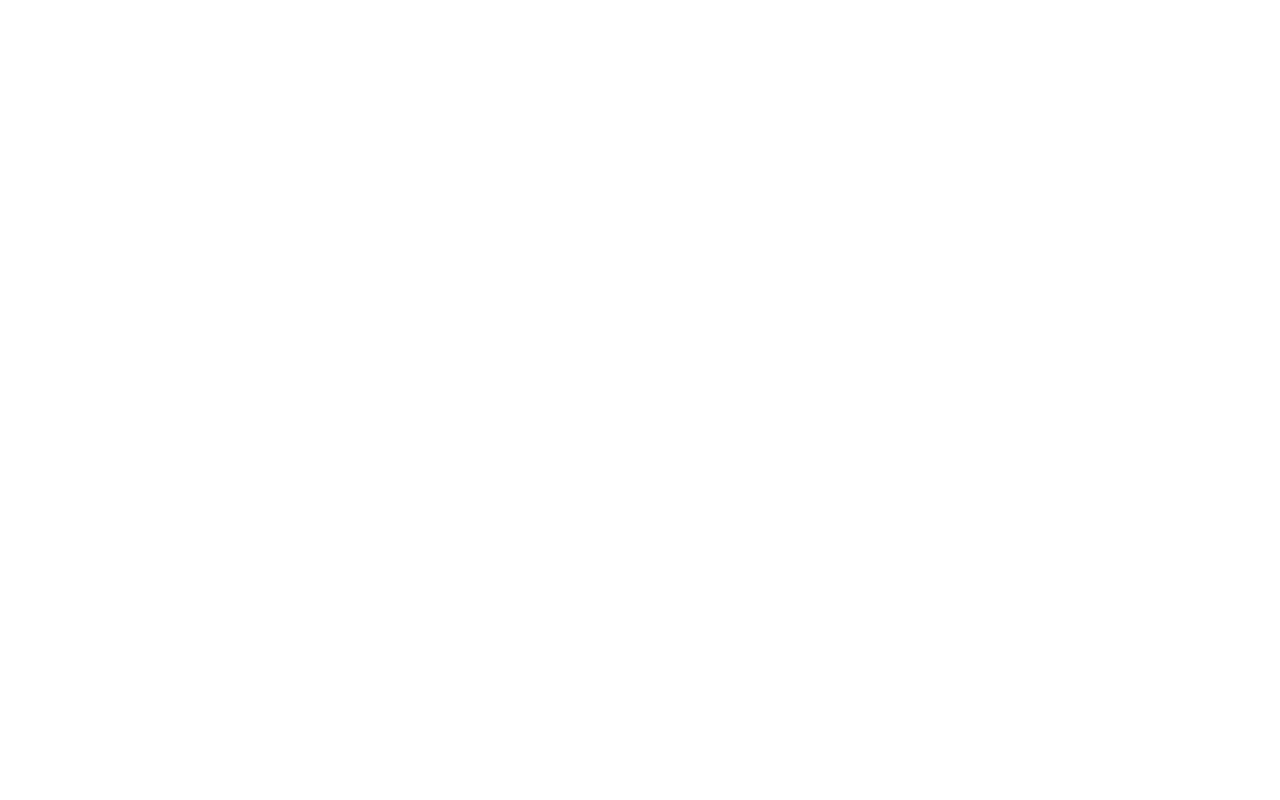
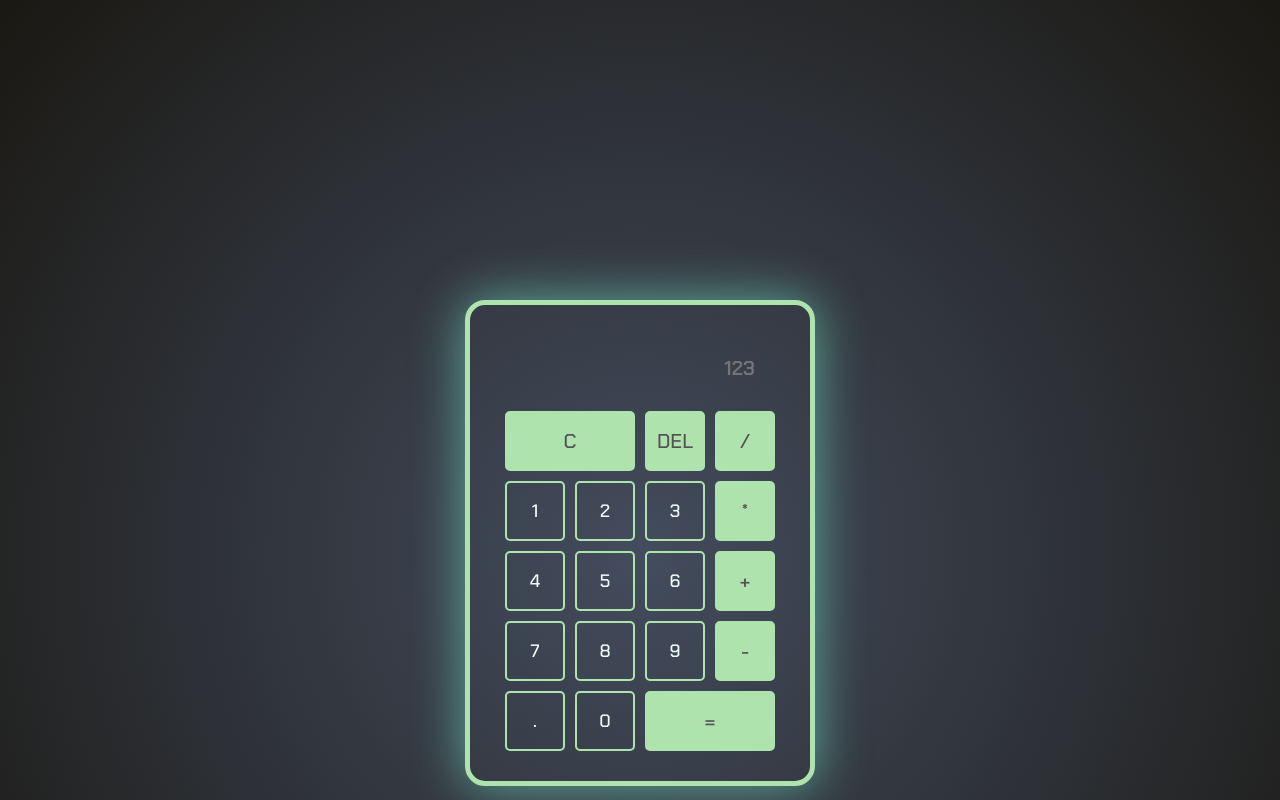
Before and after one commit to padawan009/calculator, a plain HTML site: page index.html in a window 1280 px wide. Shown: the top 800 px of the page. Drawn offline with Linux system fonts and the light colour scheme; a web font is replaced by a local one.

Commit message:
almost made design and some js

```diff
--- a/index.html
+++ b/index.html
@@ -4,11 +4,44 @@
     <meta charset="UTF-8">
     <meta name="viewport" content="width=device-width, initial-scale=1.0">
     <link rel="stylesheet" href="./style.css">
-    <link rel="stylesheet" href="./reset.css">
+    <!-- <link rel="stylesheet" href="./reset.css"> -->
     <link rel="icon" type="image/icon" href="./images/calculator-minimalistic.256x255.png">
     <title>Calculator</title>
 </head>
 <body>
+    <section>
+        <input type="text" id="display" placeholder="123"></div>
+        <div class="buttons-container">
+            <div class="buttons-row-block">
+                <button id="clean-all">C</button>
+                <button id="delete">DEL</button>
+                <button id="divide" class="operator-button">/</button>
+            </div>
+           <div class="buttons-row-block">
+                <button id="one" class="number-button">1</button>
+                <button id="two" class="number-button">2</button>
+                <button id="three" class="number-button">3</button>
+                <button id="multiply" class="operator-button">*</button>
+           </div>
+           <div class="buttons-row-block">
+                <button id="four" class="number-button">4</button>
+                <button id="five" class="number-button">5</button>
+                <button id="six" class="number-button">6</button>
+                <button id="add" class="operator-button">+</button>
+           </div>
+           <div class="buttons-row-block">
+                <button id="seven" class="number-button">7</button>
+                <button id="eight" class="number-button">8</button>
+                <button id="nine" class="number-button">9</button>
+                <button id="subtract" class="operator-button">-</button>
+            </div>
+            <div class="buttons-row-block">
+                <button id="dot" class="dot-button">.</button>
+                <button id="zero" class="number-button">0</button>
+                <button id="equal">=</button>
+            </div>
+        </div>
+    </section>
     <script src="./script.js"></script>
 </body>
 </html>
--- a/reset.css
+++ b/reset.css
@@ -0,0 +1,48 @@
+
+/* 1. Use a more-intuitive box-sizing model */
+*, *::before, *::after {
+    box-sizing: border-box;
+  }
+
+  /* 2. Remove default margin */
+  * {
+    margin: 0;
+  }
+
+  body {
+    /* 3. Add accessible line-height */
+    line-height: 1.5;
+    /* 4. Improve text rendering */
+    -webkit-font-smoothing: antialiased;
+  }
+
+  /* 5. Improve media defaults */
+  img, picture, video, canvas, svg {
+    display: block;
+    max-width: 100%;
+  }
+
+  /* 6. Inherit fonts for form controls */
+  input, button, textarea, select {
+    font: inherit;
+  }
+
+  /* 7. Avoid text overflows */
+  p, h1, h2, h3, h4, h5, h6 {
+    overflow-wrap: break-word;
+  }
+
+  /* 8. Improve line wrapping */
+  p {
+    text-wrap: pretty;
+  }
+  h1, h2, h3, h4, h5, h6 {
+    text-wrap: balance;
+  }
+
+  /*
+    9. Create a root stacking context
+  */
+  #root, #__next {
+    isolation: isolate;
+  }
--- a/script.js
+++ b/script.js
@@ -0,0 +1,46 @@
+const operatorButtons = document.getElementsByClassName('operator-button')
+const numericButtons = document.getElementsByClassName('number-button')
+const equalButton = document.getElementById('equal')
+const cleanAllButton = document.getElementById('clean-all')
+const deleteButton = document.getElementById('delete')
+const inputValue = document.getElementById('display')
+let currentNumber = ''
+let previousNumber = ''
+let operator = ''
+
+
+Array.from(numericButtons).forEach(button => {
+    button.addEventListener('click', getInputeValue);
+    // currentNumber = Number(currentNumber)
+    // console.log(currentNumber, typeof currentNumber)
+})
+
+
+function getInputeValue() {
+
+    currentNumber += inputValue.value
+    inputValue.value = currentNumber
+    console.log(currentNumber)
+    console.log(inputValue.value)
+
+}
+
+
+
+// Array.from(operatorButtons).forEach(button => {
+//     button.addEventListener('click', getInputeValue)
+// })
+
+function operate(operator, currentNumber, previousNumber) {
+    switch(operator) {
+        case '+':
+            return previousNumber + currentNumber
+        case '-':
+            return previousNumber - currentNumber
+        case '*':
+             return previousNumber * currentNumber
+        case '/':
+             return currentNumber === 0 ? "Ошибка: делить на ноль нельзя!" : previousNumber / currentNumber
+    }
+    return
+}
--- a/style.css
+++ b/style.css
@@ -0,0 +1,99 @@
+@import url('https://fonts.googleapis.com/css2?family=Plus+Jakarta+Sans:wght@400;700&display=swap');
+@import url('https://fonts.googleapis.com/css2?family=Bungee+Spice&family=Chakra+Petch:ital,wght@0,300;0,400;0,500;0,600;0,700;1,300;1,400;1,500;1,600;1,700&family=Doto:wght@100..900&family=Inter:ital,opsz,wght@0,14..32,100..900;1,14..32,100..900&family=Raleway:ital,wght@0,100..900;1,100..900&family=Roboto+Condensed:ital,wght@0,100..900;1,100..900&family=Rubik:ital,wght@0,300..900;1,300..900&family=Schibsted+Grotesk:ital,wght@0,400..900;1,400..900&family=Ubuntu:ital,wght@0,300;0,400;0,500;0,700;1,300;1,400;1,500;1,700&family=Vidaloka&display=swap');
+
+
+* {
+    font-family: 'Chakra Petch';
+    font-weight: 500;
+    font-size: 18px;
+}
+
+body {
+    min-height: 100vh;
+    max-width: 100vw;
+    /* font-family: 'Plus Jakarta Sans', sans-serif; */
+    font-size: 20px;
+    background: radial-gradient(circle, rgba(25, 36, 57, 0.816), rgb(26, 24, 19));
+    --buttons-color: rgb(174, 227, 174);
+    --text-color: azure;
+    box-sizing: border-box;
+}
+
+section {
+    display: flex;
+    flex-direction: column;
+    justify-content: space-between;
+    align-items: center;
+    width: 280px;
+    padding: 30px;
+    margin: auto;
+    margin-top: 300px;
+    border-radius: 20px;
+    gap: 10px;
+    border: 5px solid var( --buttons-color);
+    box-shadow: 0px 0px 50px rgb(93, 169, 153);
+    position: relative;
+}
+
+
+.buttons-container {
+    width: 100%;
+    height: auto;
+    display: flex;
+    flex-direction: column;
+    justify-content: center;
+    align-items: center;
+    gap: 10px;
+
+
+}
+
+.buttons-row-block {
+    display: flex;
+    justify-content: center;
+    align-items: center;
+    gap: 10px;
+}
+
+button {
+    background-color: transparent;
+    border-radius: 5px;
+    width: 60px;
+    height: 60px;
+    text-align: center;
+    border: 2px solid var( --buttons-color);
+    color: var( --text-color);
+    cursor: pointer;
+}
+
+.operator-button,
+#clean-all,
+#delete,
+#equal {
+    background-color: var( --buttons-color);
+    color: rgb(84, 83, 83);
+    font-size: 20px;
+}
+
+#clean-all,
+#equal {
+    width: 130px;
+}
+
+button:hover {
+    box-shadow: 0px 0px 5px white;
+}
+
+#display {
+    /* width: 100%; */
+    width: 230px;
+    padding: 20px;
+    font-weight: 600;
+    text-align: right;
+    font-size: 20px;
+    border-radius: 5px;
+    background-color: transparent;
+    color: azure;
+    border: 2px solid var(--buttons-color);
+    border: none;
+}
```
